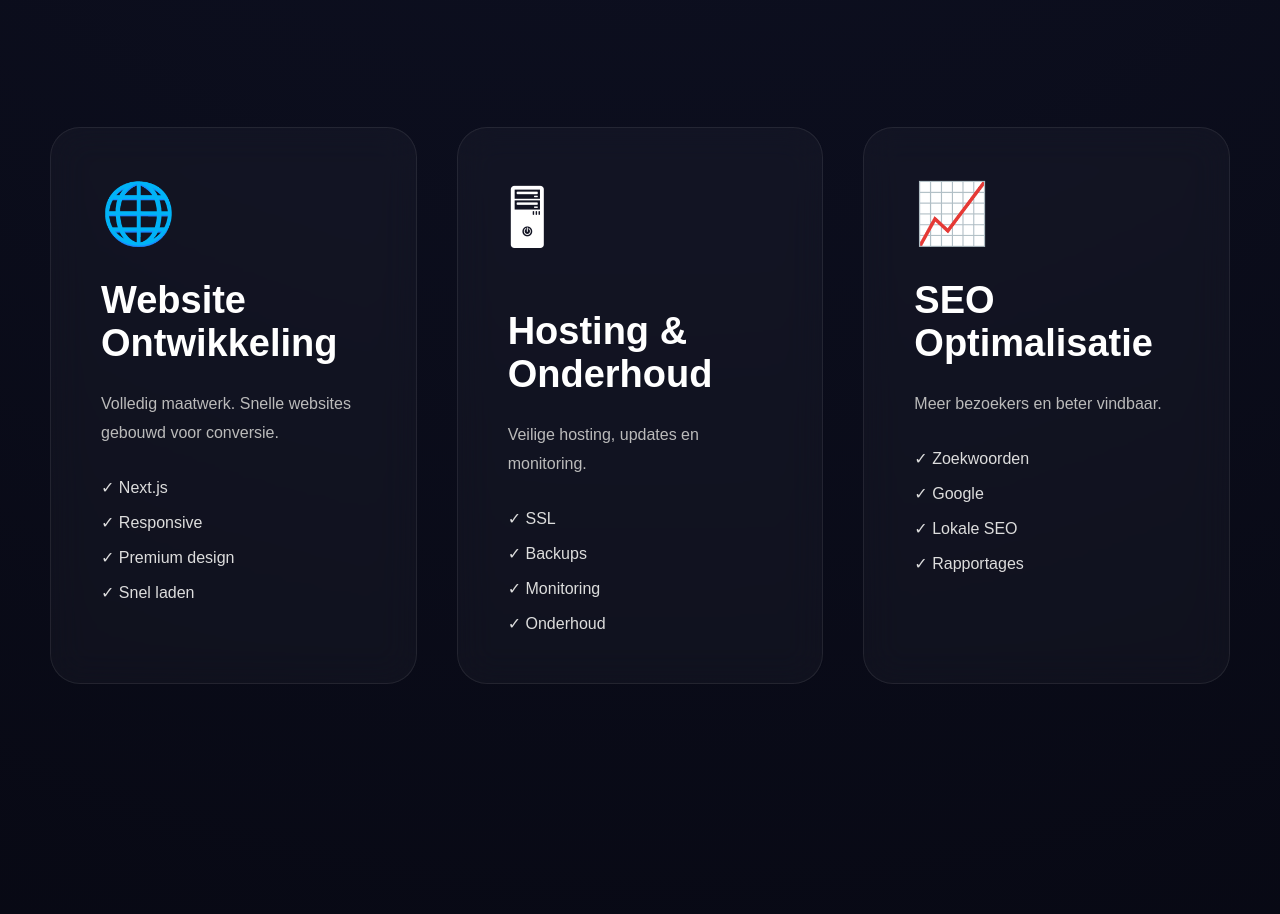
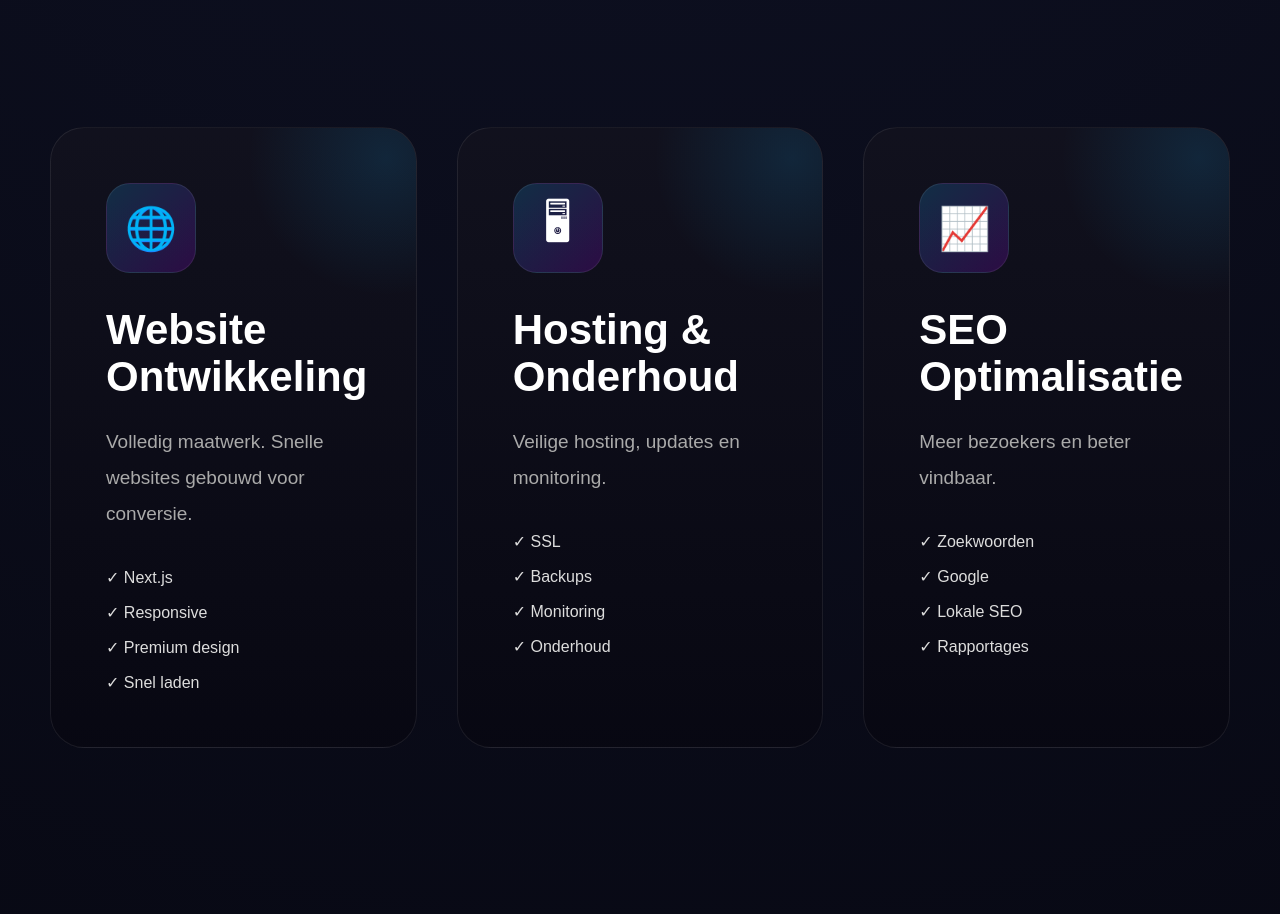
Before and after one commit to djdigitaldev-code/djdigital-website, a Next.js app: page /diensten in a window 1280 px wide. Shown: the part 700-1614 px from the top of the page. Built offline with nearby package versions, Linux system fonts and the light colour scheme.

Commit message:
update dienst

```diff
--- a/app/diensten/diensten.css
+++ b/app/diensten/diensten.css
@@ -144,17 +144,20 @@ margin:auto;
 
 .dienst-card{
 
-padding:50px;
+position:relative;
 
-border-radius:30px;
+overflow:hidden;
+
+padding:55px;
+
+border-radius:34px;
 
 background:
 
-rgba(
-255,
-255,
-255,
-0.03
+linear-gradient(
+180deg,
+rgba(18,18,30,.95),
+rgba(8,8,18,.95)
 );
 
 border:
@@ -164,27 +167,64 @@ rgba(
 255,
 255,
 255,
-0.08
+.08
 );
 
 backdrop-filter:
-blur(18px);
+blur(30px);
 
-transition:.35s;
+transition:
+transform .4s,
+box-shadow .4s;
+
+}
+
+.dienst-card::before{
+
+content:"";
+
+position:absolute;
+
+top:-120px;
+
+right:-120px;
+
+width:300px;
+
+height:300px;
+
+border-radius:999px;
+
+background:
+
+radial-gradient(
+circle,
+rgba(
+24,
+183,
+255,
+.16
+),
+transparent 65%
+);
+
+opacity:.8;
+
+pointer-events:none;
 
 }
 
 .dienst-card:hover{
 
 transform:
-translateY(-12px);
+translateY(-14px);
 
 border-color:
 #18b7ff;
 
 box-shadow:
 
-0 0 60px
+0 0 70px
 rgba(
 24,
 183,
@@ -194,29 +234,74 @@ rgba(
 
 }
 
-.dienst-icon{
+.dienst-card h2{
 
-font-size:60px;
+font-size:42px;
 
-margin-bottom:30px;
+line-height:1.1;
+
+margin-bottom:24px;
 
 }
 
-.dienst-card h2{
+.dienst-icon{
 
-font-size:38px;
+width:90px;
 
-margin-bottom:25px;
+height:90px;
+
+border-radius:24px;
+
+display:flex;
+
+align-items:center;
+
+justify-content:center;
+
+font-size:42px;
+
+margin-bottom:34px;
+
+background:
+
+linear-gradient(
+135deg,
+rgba(
+24,
+183,
+255,
+.18
+),
+
+rgba(
+177,
+0,
+255,
+.18
+)
+);
+
+border:
+
+1px solid
+rgba(
+255,
+255,
+255,
+.08
+);
 
 }
 
 .dienst-card p{
 
-color:#bbb;
+font-size:19px;
 
-line-height:1.8;
+line-height:1.9;
 
-margin-bottom:30px;
+color:#aaa;
+
+margin-bottom:36px;
 
 }
 
```
